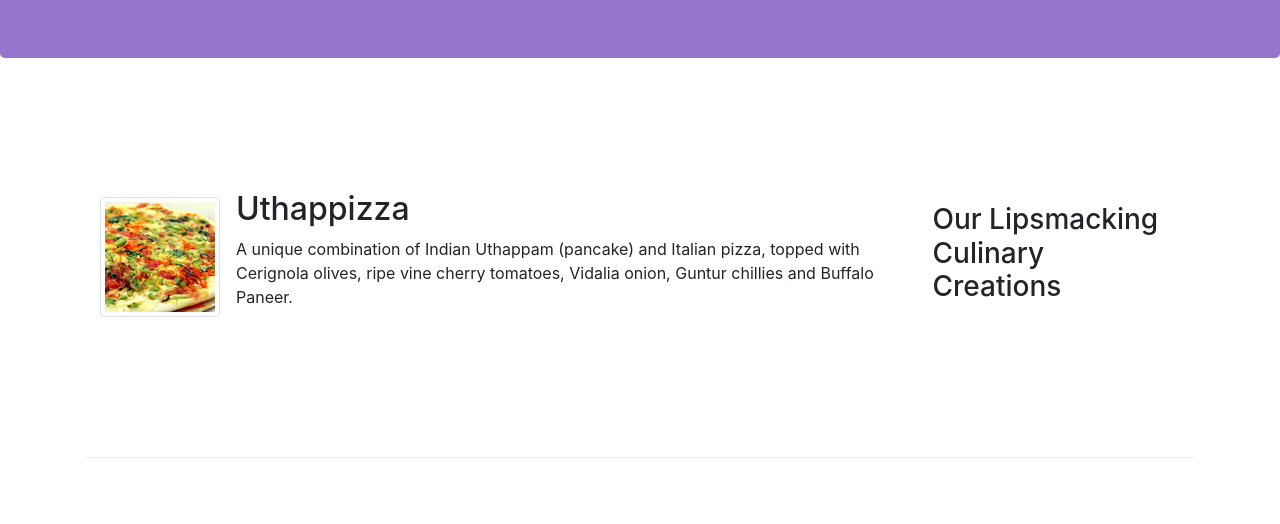
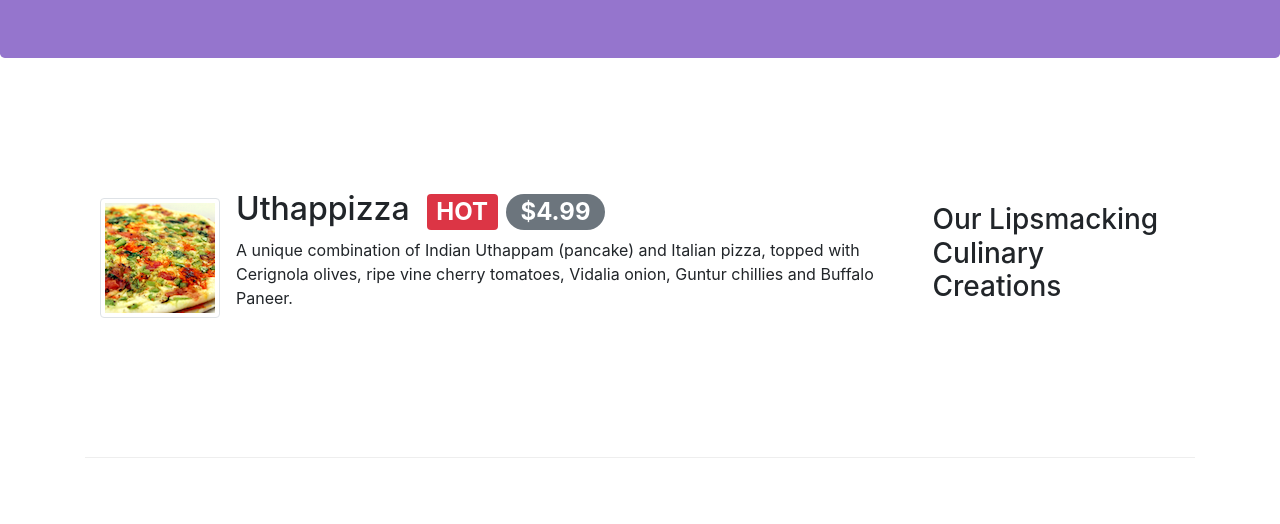
Before and after one commit to rishittripathi-therocking/Intro-to-Bootstrap, a website: page index.html in a window 1280 px wide. Shown: the part 276-800 px from the top of the page. Drawn offline with nearby package versions, Linux system fonts and the light colour scheme.

Commit message:
Alerting Users

```diff
--- a/index.html
+++ b/index.html
@@ -59,7 +59,7 @@
                 <div class="media">
                     <img class="d-flex mr-3 img-thumbnail align-self-center" src="img/uthappizza.png" alt="uthapizza">
                     <div class="mead-body">
-                        <h2 class="mt-0">Uthappizza</h2>
+                        <h2 class="mt-0">Uthappizza &nbsp;<span class="badge badge-danger">HOT</span>&nbsp;<span class="badge badge-pill badge-secondary">$4.99</span></h2>
                         <p>A unique combination of Indian Uthappam (pancake) and Italian pizza, topped with Cerignola olives, ripe vine cherry tomatoes, Vidalia onion, Guntur chillies and Buffalo Paneer.</p>
                     </div>
 
```
